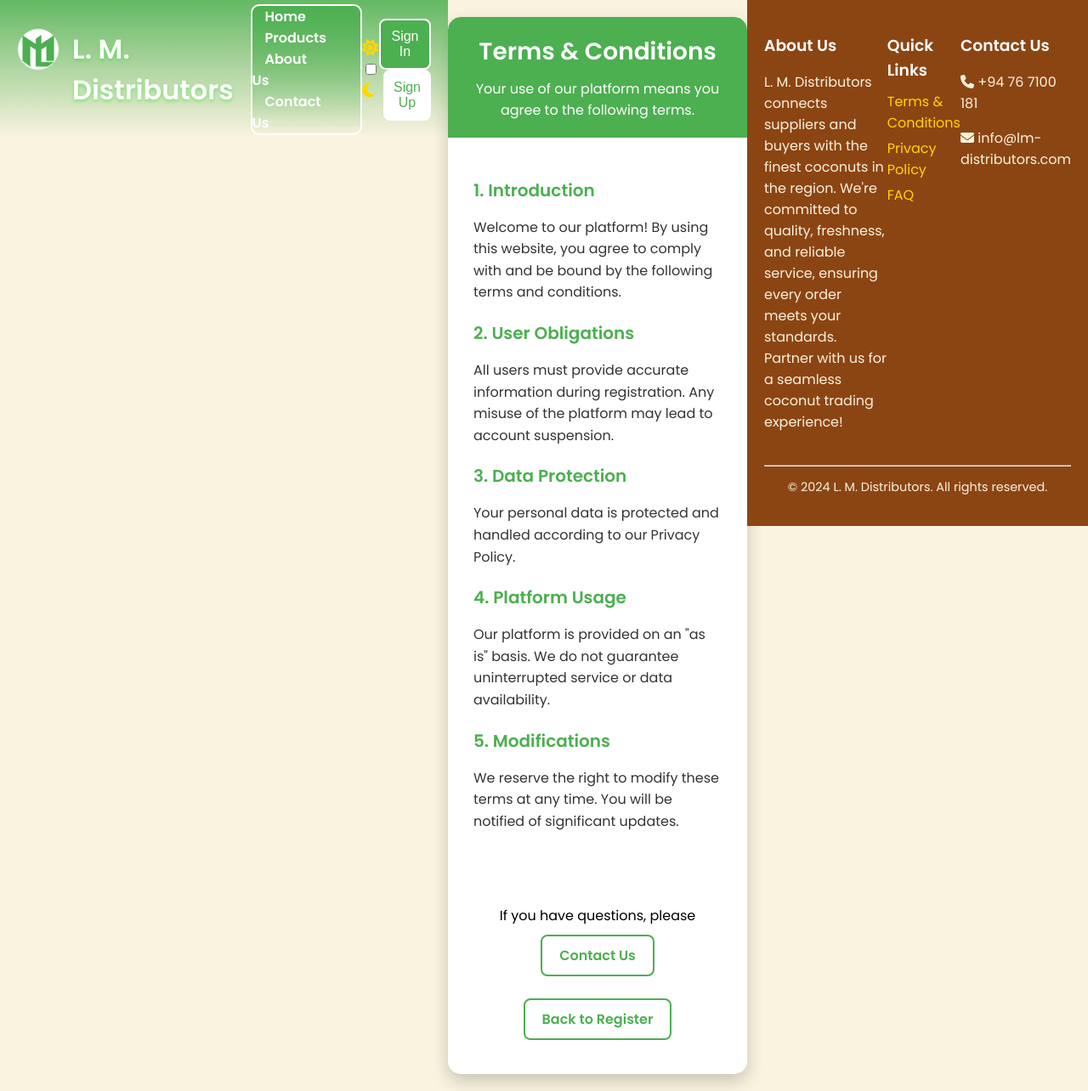
After one commit to nipun-munasinghe/LMDistributors, a PHP site: page /terms.php in a window 1280 px wide. The commit adds this page. Shown: the whole page at 85% size. Run offline with PHP 8.4, Linux system fonts and the light colour scheme; some libraries are stand-ins or nearby versions.

Commit message:
Started to create t&c

```diff
--- a/css/footer.css
+++ b/css/footer.css
@@ -1,52 +1,29 @@
-/* Import Poppins font */
-@import url('https://fonts.googleapis.com/css2?family=Poppins:wght@400;600&display=swap');
-
-body, a {
-    font-family: 'Poppins', sans-serif;
-    transition: color 0.3s, background-color 0.3s;
-}
-
-.footer-container h3 {
-    color: white;
-}
-
-body.light-mode {
-    background-color: #FAF3E0;
-    color: #333;
-}
-
-body.dark-mode {
-    background-color: #333;
-    color: #FAF3E0;
-}
-
+/* Scoped Footer Styling */
 .footer {
     background-color: #8B4513;
     padding: 20px;
     color: #FAF3E0;
 }
 
-.footer p {
-    color: #FAF3E0;
-}
-
-.footer-container {
+.footer .footer-container {
     display: flex;
     justify-content: space-between;
     max-width: 1200px;
     margin: auto;
 }
 
-.footer-section h3 {
+.footer .footer-section h3 {
     font-weight: 600;
     margin-bottom: 10px;
+    color: white;
 }
 
-.footer-section p {
+.footer .footer-section p {
     max-width: 800px;
+    color: #FAF3E0;
 }
 
-.footer-section a {
+.footer .footer-section a {
     color: #FFD700;
     text-decoration: none;
     display: block;
@@ -54,11 +31,11 @@ body.dark-mode {
     transition: color 0.3s;
 }
 
-.footer-section a:hover {
+.footer .footer-section a:hover {
     color: #4CAF50;
 }
 
-.footer-bottom {
+.footer .footer-bottom {
     text-align: center;
     padding-top: 15px;
     font-size: 0.9em;
--- a/css/header.css
+++ b/css/header.css
@@ -1,22 +1,4 @@
-/* Import Poppins font */
-@import url('https://fonts.googleapis.com/css2?family=Poppins:wght@400;600&display=swap');
-
-body, h1, h3, p, a {
-    font-family: 'Poppins', sans-serif;
-    color: #333;
-    transition: color 0.3s, background-color 0.3s ease-in-out;
-}
-
-body.light-mode {
-    background-color: #FAF3E0;
-    color: #333;
-}
-
-body.dark-mode {
-    background-color: #333;
-    color: #FAF3E0;
-}
-
+/* Scoped Header Styling */
 .header {
     background: linear-gradient(to bottom, #4caf4fdd, rgba(76, 175, 79, 0));
     padding: 5px 20px 2px 20px;
@@ -36,111 +18,82 @@ body.dark-mode {
     margin: auto;
 }
 
-.logo h1 a{
+.header .logo h1 a {
     color: #fff;
-    text-shadow: 0px 2px 4px 0px rgba(44, 223, 47, 0.53);
+    text-shadow: 0px 2px 4px rgba(44, 223, 47, 0.53);
+    text-decoration: none;
 }
 
-.logo {
+.header .logo {
     display: flex;
 }
 
-.bar {
-    border: 2px solid #fff;
-    background: linear-gradient(to bottom, #4caf4fed, rgba(76, 175, 79, 0));
-    border-radius: 10px;
-    padding-right: 25px ;
-    margin-left: 20px;
-}
-
-.logo img {
+.header .logo img {
     width: 50px;
     margin: auto;
     padding-right: 15px;
     padding-top: 20px;
 }
 
-#lm {
-    text-decoration: none;
-}
-
-.nav-links a {
+.header .nav-links a {
     color: #fff;
     text-decoration: none;
     margin: 0 15px;
     font-weight: 600;
     transition: color 0.3s;
-    padding-left: 30px;
 }
 
-.nav-links a:hover {
+.header .nav-links a:hover {
     color: #FFD700;
 }
 
-#hLogin, #hLSignup {
-    font-size: 16px;
-    padding: 10px;
+.header .bar {
+    border: 2px solid #fff;
+    background: linear-gradient(to bottom, #4caf4fed, rgba(76, 175, 79, 0));
+    border-radius: 10px;
+    padding-right: 25px;
+    margin-left: 20px;
 }
 
-#hLogin {
-    border: 2px solid white;
-    background-color: #4CAF50;
-    color: white;
-    border-radius: 8px;
-}
-
-#hLogin:hover {
-    border-color: #FFD700;
-    color: #FFD700;
-    cursor: pointer;
-}
-
-#hLSignup {
-    border: 2px solid white;
-    background-color: white;
-    color: #4CAF50;
-    border-radius: 8px;
-    margin-left: 5px;
-}
-
-#hLSignup:hover {
-    border-color: #FFD700;
-    background-color: #FFD700;
-    color: white;
-    cursor: pointer;
-}
-
-/* Mode Switch */
-.mode-switch {
+.header .mode-switch {
     display: flex;
     align-items: center;
 }
 
-#theme-toggle {
-    display: none;
-}
-
-/* Show sun icon when the theme toggle is not checked */
-#theme-toggle:not(:checked) + #sun-icon {
-    display: inline-block;
-}
-
-#theme-toggle:not(:checked) ~ #moon-icon {
-    display: none;
-}
-
-/* Show moon icon when the theme toggle is checked */
-#theme-toggle:checked + #sun-icon {
-    display: none;
-}
-
-#theme-toggle:checked ~ #moon-icon {
-    display: inline-block;
-}
-
-/* Set icon color */
-.mode-switch .fa-sun, .mode-switch .fa-moon {
+.header .mode-switch .fa-sun,
+.header .mode-switch .fa-moon {
     color: #FFD700;
     font-size: 1.2rem;
     cursor: pointer;
 }
+
+.header #hLogin, .header #hLSignup {
+    font-size: 16px;
+    padding: 10px;
+    border-radius: 8px;
+    cursor: pointer;
+}
+
+.header #hLogin {
+    border: 2px solid white;
+    background-color: #4CAF50;
+    color: white;
+}
+
+.header #hLogin:hover {
+    border-color: #FFD700;
+    color: #FFD700;
+}
+
+.header #hLSignup {
+    border: 2px solid white;
+    background-color: white;
+    color: #4CAF50;
+    margin-left: 5px;
+}
+
+.header #hLSignup:hover {
+    border-color: #FFD700;
+    background-color: #FFD700;
+    color: white;
+}
--- /dev/null
+++ b/css/terms.css
@@ -0,0 +1,110 @@
+/* Updated Global Styling */
+body {
+    margin: 0;
+    font-family: 'Poppins', sans-serif;
+    background-color: #FAF3E0;
+    display: flex;
+    justify-content: center;
+    align-items: flex-start; /* Changed from center to flex-start to avoid alignment issues */
+    min-height: 100vh;
+}
+
+/* Container Styling */
+.terms-container {
+    background-color: #FFF;
+    width: 90%;
+    max-width: 800px;
+    box-shadow: 0 8px 20px rgba(0, 0, 0, 0.2);
+    border-radius: 15px;
+    margin: 20px auto; /* Center it horizontally with auto margins */
+    padding-bottom: 20px; /* Avoid footer overlap */
+    overflow: hidden;
+    animation: fadeIn 1s ease-in-out;
+}
+
+/* Updated Header Styling */
+.terms-header {
+    background-color: #4CAF50;
+    color: white;
+    padding: 20px;
+    text-align: center;
+    border-radius: 15px 15px 0 0;
+    animation: slideDown 1s ease-in-out;
+}
+
+.terms-header h1 {
+    margin: 0;
+    font-size: 28px;
+    font-weight: 600;
+}
+
+.terms-header p {
+    margin: 10px 0 0;
+    font-size: 16px;
+}
+
+/* Main Content Styling */
+.terms-content {
+    padding: 30px;
+    box-sizing: border-box; /* Include padding in width calculations */
+}
+
+.terms-section {
+    margin-bottom: 20px;
+}
+
+.terms-section h2 {
+    color: #4CAF50;
+    font-size: 20px;
+    margin-bottom: 10px;
+    animation: fadeInLeft 0.8s ease-in-out;
+}
+
+.terms-section p {
+    color: #333;
+    font-size: 16px;
+    line-height: 1.6;
+}
+
+/* Footer Section */
+.terms-footer {
+    text-align: center;
+    background-color: #FFF;
+    padding: 20px;
+    border-radius: 0 0 15px 15px;
+    animation: fadeIn 1.2s ease-in-out;
+}
+
+.terms-footer a {
+    color: #4CAF50;
+    font-weight: bold;
+    text-decoration: none;
+    margin-top: 10px;
+    display: inline-block;
+    padding: 10px 20px;
+    border: 2px solid #4CAF50;
+    border-radius: 8px;
+    transition: all 0.3s ease;
+}
+
+.terms-footer a:hover {
+    background-color: #4CAF50;
+    color: #FFF;
+    transform: translateY(-5px);
+}
+
+/* Animations */
+@keyframes fadeIn {
+    from { opacity: 0; transform: scale(0.9); }
+    to { opacity: 1; transform: scale(1); }
+}
+
+@keyframes fadeInLeft {
+    from { opacity: 0; transform: translateX(-50px); }
+    to { opacity: 1; transform: translateX(0); }
+}
+
+@keyframes slideDown {
+    from { transform: translateY(-50px); opacity: 0; }
+    to { transform: translateY(0); opacity: 1; }
+}
--- a/register.php
+++ b/register.php
@@ -72,7 +72,7 @@
                 <div class="input-group checkbox-group">
                     <label>
                         <input type="checkbox" id="terms" name="terms" required>
-                        I agree to the <a href="./terms.html">Terms & Conditions</a>
+                        I agree to the <a href="./terms.php">Terms & Conditions</a>
                     </label>
                 </div>
 
--- /dev/null
+++ b/terms.php
@@ -0,0 +1,66 @@
+<!DOCTYPE html>
+<html lang="en">
+<head>
+    <meta charset="UTF-8">
+    <meta name="viewport" content="width=device-width, initial-scale=1.0">
+    <title>Terms and Conditions</title>
+
+    <!-- Link to CSS -->
+    <link rel="stylesheet" href="./css/terms.css">
+
+    <!-- Set favicon -->
+    <link rel="icon" type="image/x-icon" href="./images/favicon.ico">
+
+</head>
+<body>
+    <?php include 'header.php'; ?>
+
+    <div class="terms-container">
+        <!-- Header Section -->
+        <header class="terms-header">
+            <h1>Terms & Conditions</h1>
+            <p>Your use of our platform means you agree to the following terms.</p>
+        </header>
+
+        <!-- Main Content -->
+        <main class="terms-content">
+            <section class="terms-section">
+                <h2>1. Introduction</h2>
+                <p>Welcome to our platform! By using this website, you agree to comply with and be bound by the following terms and conditions.</p>
+            </section>
+
+            <section class="terms-section">
+                <h2>2. User Obligations</h2>
+                <p>All users must provide accurate information during registration. Any misuse of the platform may lead to account suspension.</p>
+            </section>
+
+            <section class="terms-section">
+                <h2>3. Data Protection</h2>
+                <p>Your personal data is protected and handled according to our Privacy Policy.</p>
+            </section>
+
+            <section class="terms-section">
+                <h2>4. Platform Usage</h2>
+                <p>Our platform is provided on an "as is" basis. We do not guarantee uninterrupted service or data availability.</p>
+            </section>
+
+            <section class="terms-section">
+                <h2>5. Modifications</h2>
+                <p>We reserve the right to modify these terms at any time. You will be notified of significant updates.</p>
+            </section>
+        </main>
+
+        <!-- Footer -->
+        <footer class="terms-footer">
+            <p>If you have questions, please <a href="./contact.html">Contact Us</a></p>
+            <a href="./register.html" class="back-button">Back to Register</a>
+        </footer>
+    </div>
+
+    <!-- JavaScript -->
+    <script src="./js/terms.js"></script>
+
+    <?php include 'footer.php'; ?>
+
+</body>
+</html>
```
Also changed, not shown: terms.html (deleted).
